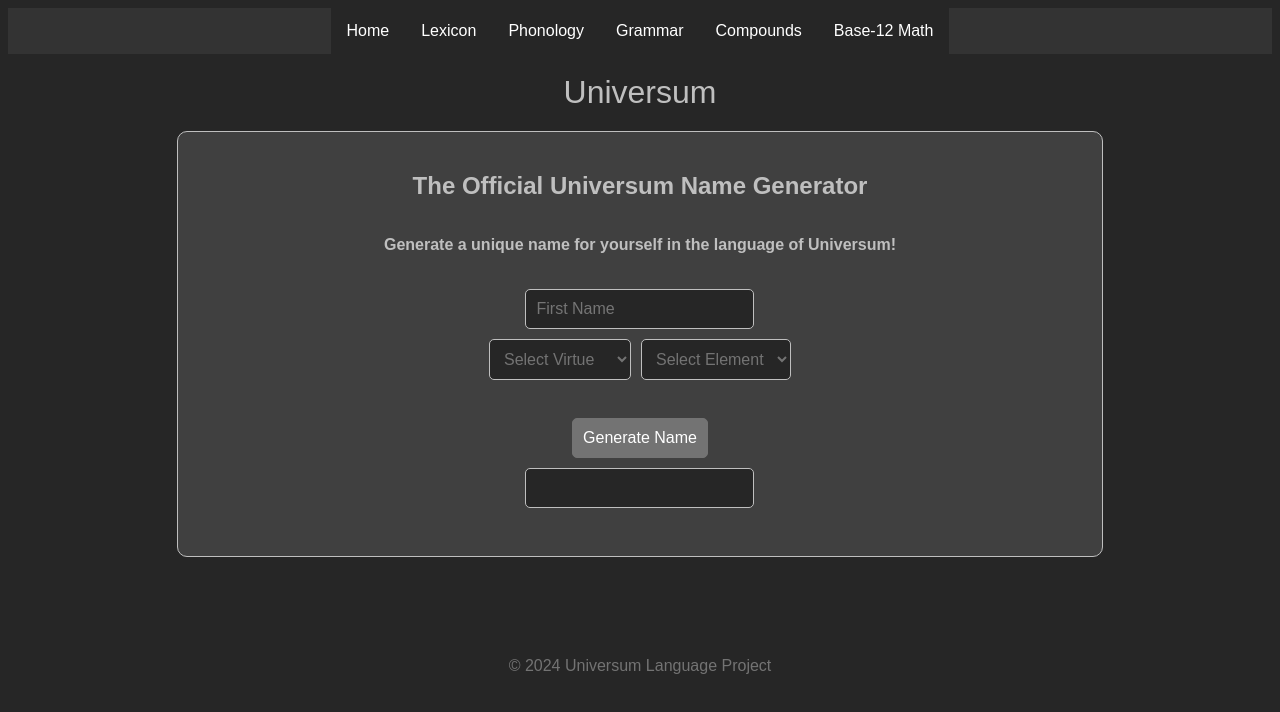
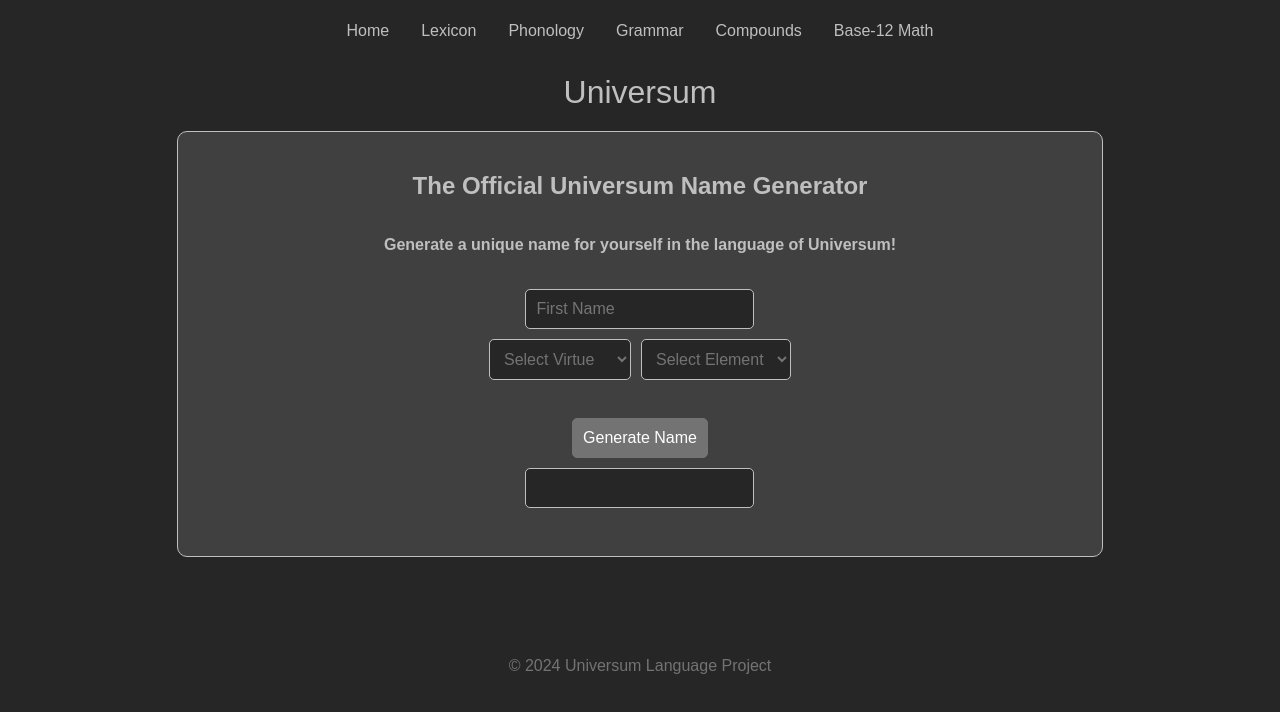
Before and after one commit to DarkMistofWoods/universum, a plain HTML site: page index.html in a window 1280 px wide. Drawn offline with Linux system fonts and the light colour scheme.

Commit message:
Update style.css

```diff
--- a/resources/css/style.css
+++ b/resources/css/style.css
@@ -27,19 +27,19 @@ h4 {
     margin-bottom: 25px;
 }
 
+/* Navigation */
 nav {
-    background-color: #262626;
+    background-color: var(--color-background);
 }
 
-/* Centering the navigation bar */
 nav ul {
     list-style-type: none;
     margin: 0;
     padding: 0;
     overflow: hidden;
-    background-color: #333;
-    display: flex; /* Use flexbox */
-    justify-content: center; /* Center flex items horizontally */
+    background-color: var(--color-background);
+    display: flex;
+    justify-content: center; /* Flexbox for centering and managing navigation items */
 }
 
 nav ul li {
@@ -48,14 +48,17 @@ nav ul li {
 
 nav ul li a {
     display: block;
-    color: white;
+    color: var(--color-primary);
     text-align: center;
     padding: 14px 16px;
     text-decoration: none;
 }
 
-nav ul li a:hover {
-    background-color: #404040;
+/* Enhancements for navigation link interactions */
+nav ul li a:hover,
+nav ul li a:focus {
+    background-color: var(--color-quaternary); /* Lighter or different color on hover/focus */
+    color: var(--color-secondary);
 }
 
 footer {
```
